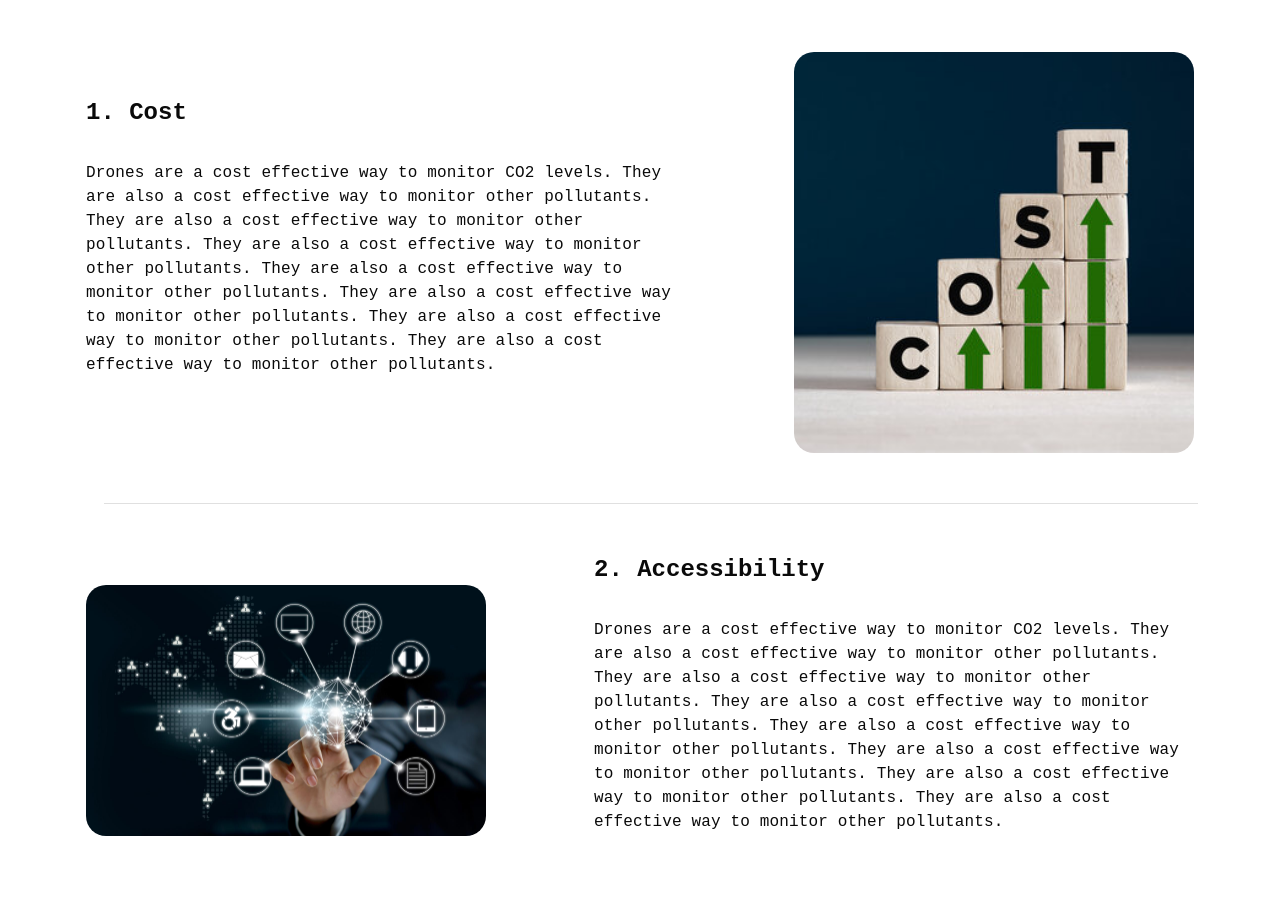
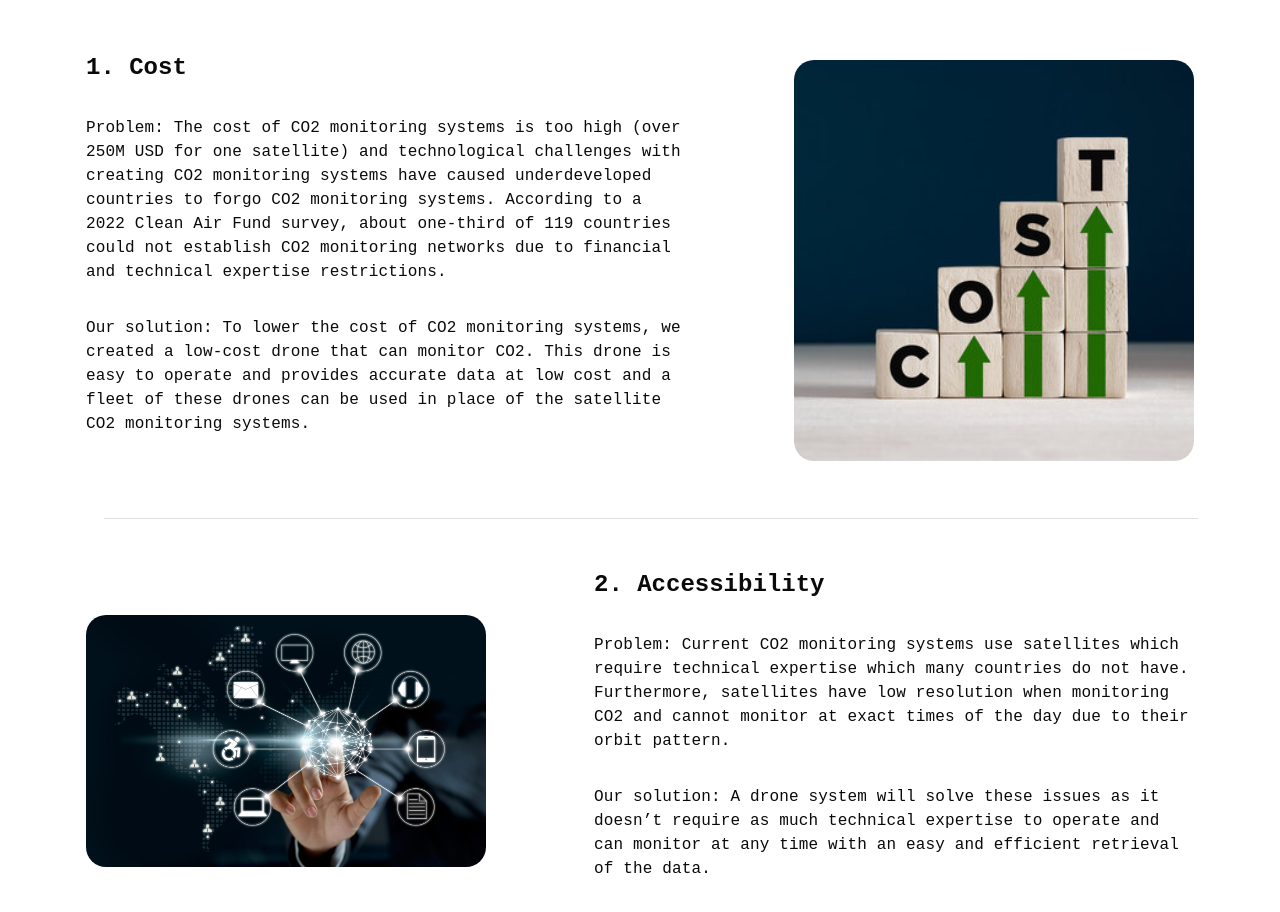
Before and after one commit to MrBigBrane/DroneZero, a Next.js app: page / in a window 1280 px wide. Shown: the part 887-1799 px from the top of the page. Built offline with nearby package versions, Linux system fonts and the light colour scheme; no server answers.

Commit message:
Update page.jsx

```diff
--- a/app/page.jsx
+++ b/app/page.jsx
@@ -9,6 +9,7 @@ import Image from "next/image";
 
 import cost from "../app/images/cost.png";
 import accessibility from "../app/images/accessibility.jpg";
+
 
 export default function Home({ searchParams }) {
   return (
@@ -111,14 +112,18 @@ export default function Home({ searchParams }) {
               fontFamily: "monospace",
             }}
           >
-            Drones are a cost effective way to monitor CO2 levels. They are also
-            a cost effective way to monitor other pollutants. They are also a
-            cost effective way to monitor other pollutants. They are also a cost
-            effective way to monitor other pollutants. They are also a cost
-            effective way to monitor other pollutants. They are also a cost
-            effective way to monitor other pollutants. They are also a cost
-            effective way to monitor other pollutants. They are also a cost
-            effective way to monitor other pollutants.
+            Problem: The cost of CO2 monitoring systems is too high (over 250M USD for one satellite) and technological challenges with creating CO2 monitoring systems have caused underdeveloped countries to forgo CO2 monitoring systems. According to a 2022 Clean Air Fund survey, about one-third of 119 countries could not establish CO2 monitoring networks due to financial and technical expertise restrictions.
+          </Typography>
+          <Typography
+            variant="body1"
+            sx={{
+              mb: 4,
+              maxWidth: 600,
+              // textAlign: "center",
+              fontFamily: "monospace",
+            }}
+          >
+            Our solution: To lower the cost of CO2 monitoring systems, we created a low-cost drone that can monitor CO2. This drone is easy to operate and provides accurate data at low cost and a fleet of these drones can be used in place of the satellite CO2 monitoring systems.
           </Typography>
 
           </Box>
@@ -147,14 +152,19 @@ export default function Home({ searchParams }) {
               fontFamily: "monospace",
             }}
           >
-            Drones are a cost effective way to monitor CO2 levels. They are also
-            a cost effective way to monitor other pollutants. They are also a
-            cost effective way to monitor other pollutants. They are also a cost
-            effective way to monitor other pollutants. They are also a cost
-            effective way to monitor other pollutants. They are also a cost
-            effective way to monitor other pollutants. They are also a cost
-            effective way to monitor other pollutants. They are also a cost
-            effective way to monitor other pollutants.
+            Problem: Current CO2 monitoring systems use satellites which require technical expertise which many countries do not have. Furthermore, satellites have low resolution when monitoring CO2 and cannot monitor at exact times of the day due to their orbit pattern.
+          </Typography>
+          <Typography
+            variant="body1"
+            sx={{
+              mb: 4,
+              maxWidth: 600,
+              // textAlign: "center",
+              fontFamily: "monospace",
+            }}
+          >
+            Our solution: A drone system will solve these issues as it doesn’t require as much technical expertise to operate and can monitor at any time with an easy and efficient retrieval of the data.
+
           </Typography>
 
           </Box>
```
